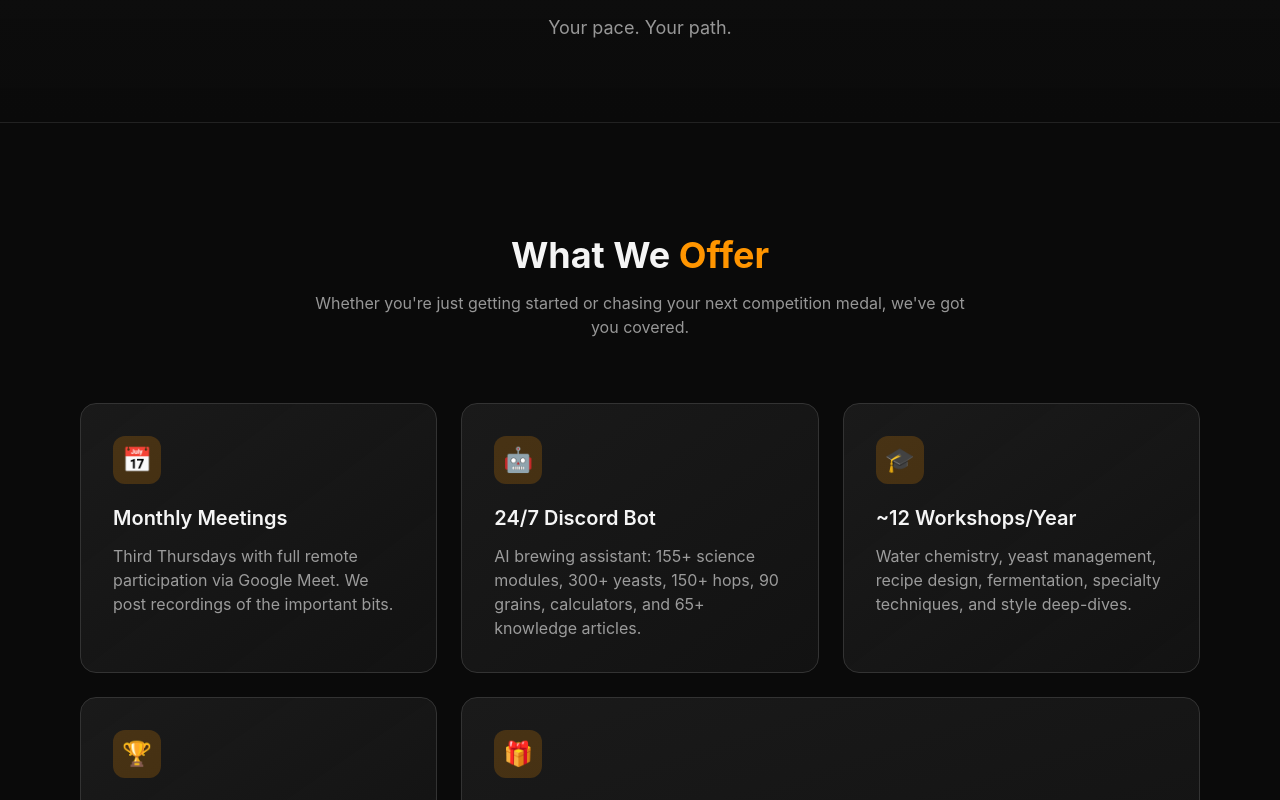
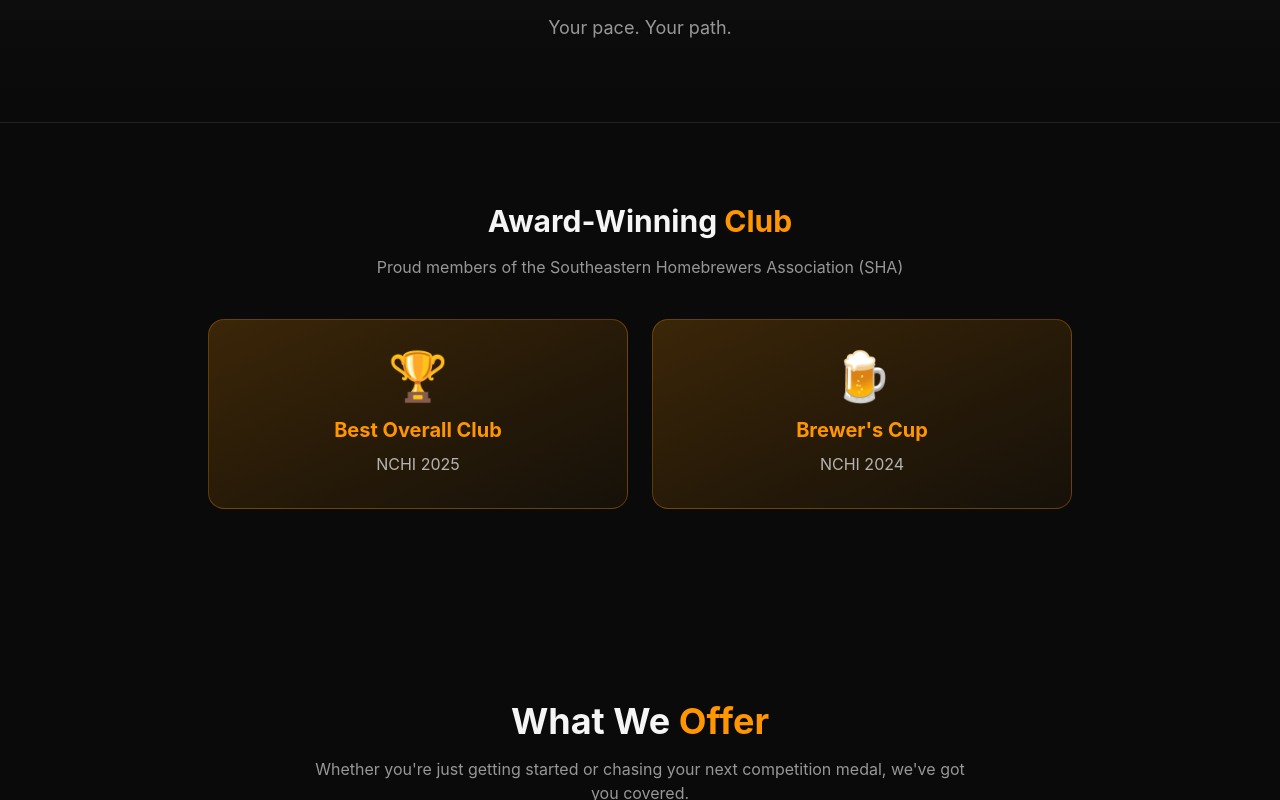
Before and after one commit to wcbrusaders/wcb_site, a Next.js app: page / in a window 1280 px wide. Shown: the part 960-1760 px from the top of the page. Built offline with nearby package versions, Linux system fonts and the light colour scheme.

Commit message:
feat: Add awards section and SHA membership info
- Added Award-Winning Club section after Philosophy
- Best Overall Club - NCHI 2025
- Brewer's Cup - NCHI 2024
- SHA membership highlighted in awards and partners sections
- Renamed Partners to Network with SHA context

```diff
--- a/src/app/page.tsx
+++ b/src/app/page.tsx
@@ -249,6 +249,33 @@ export default function Home() {
         </div>
       </section>
 
+      {/* Awards & Recognition */}
+      <section className="py-16 md:py-20">
+        <div className="max-w-4xl mx-auto px-4">
+          <div className="text-center mb-10">
+            <h3 className="text-2xl md:text-3xl font-bold mb-4">
+              Award-Winning <span className="text-accent">Club</span>
+            </h3>
+            <p className="text-foreground/60">
+              Proud members of the Southeastern Homebrewers Association (SHA)
+            </p>
+          </div>
+
+          <div className="grid grid-cols-1 md:grid-cols-2 gap-6">
+            <div className="bg-gradient-to-br from-accent/20 to-accent/5 border border-accent/30 rounded-2xl p-8 text-center">
+              <div className="text-5xl mb-4">🏆</div>
+              <h4 className="text-xl font-bold text-accent mb-2">Best Overall Club</h4>
+              <p className="text-foreground/70">NCHI 2025</p>
+            </div>
+            <div className="bg-gradient-to-br from-accent/20 to-accent/5 border border-accent/30 rounded-2xl p-8 text-center">
+              <div className="text-5xl mb-4">🍺</div>
+              <h4 className="text-xl font-bold text-accent mb-2">Brewer&apos;s Cup</h4>
+              <p className="text-foreground/70">NCHI 2024</p>
+            </div>
+          </div>
+        </div>
+      </section>
+
       {/* About Section - What We Offer */}
       <section id="about" className="py-20 md:py-28">
         <div className="max-w-6xl mx-auto px-4">
@@ -453,8 +480,11 @@ export default function Home() {
         <div className="max-w-6xl mx-auto px-4">
           <div className="text-center mb-12">
             <h3 className="text-3xl md:text-4xl font-bold mb-4">
-              Our <span className="text-accent">Partners</span>
+              Our <span className="text-accent">Network</span>
             </h3>
+            <p className="text-foreground/60 max-w-2xl mx-auto">
+              We&apos;re proud members of the Southeastern Homebrewers Association (SHA), a collection of homebrew clubs across the Southeast US.
+            </p>
           </div>
 
           <div className="grid grid-cols-1 md:grid-cols-2 gap-6 max-w-2xl mx-auto">
```
